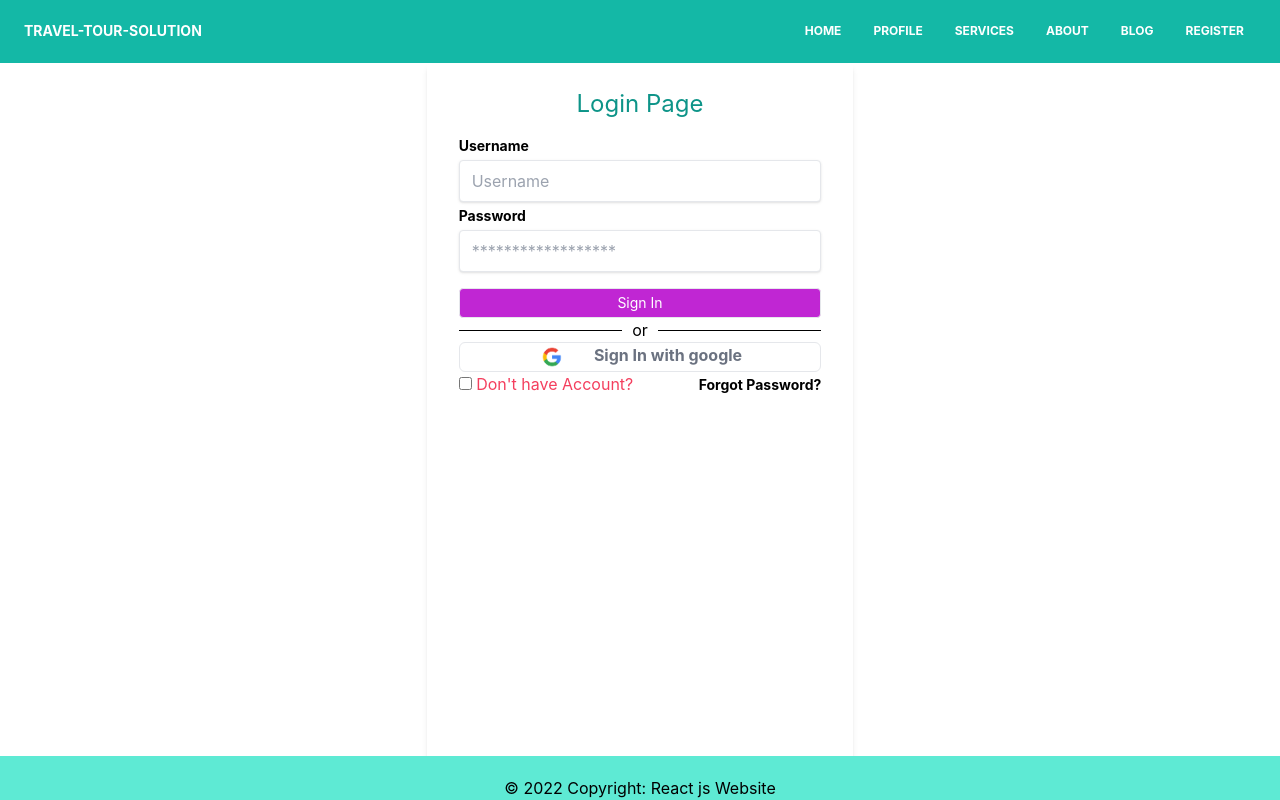
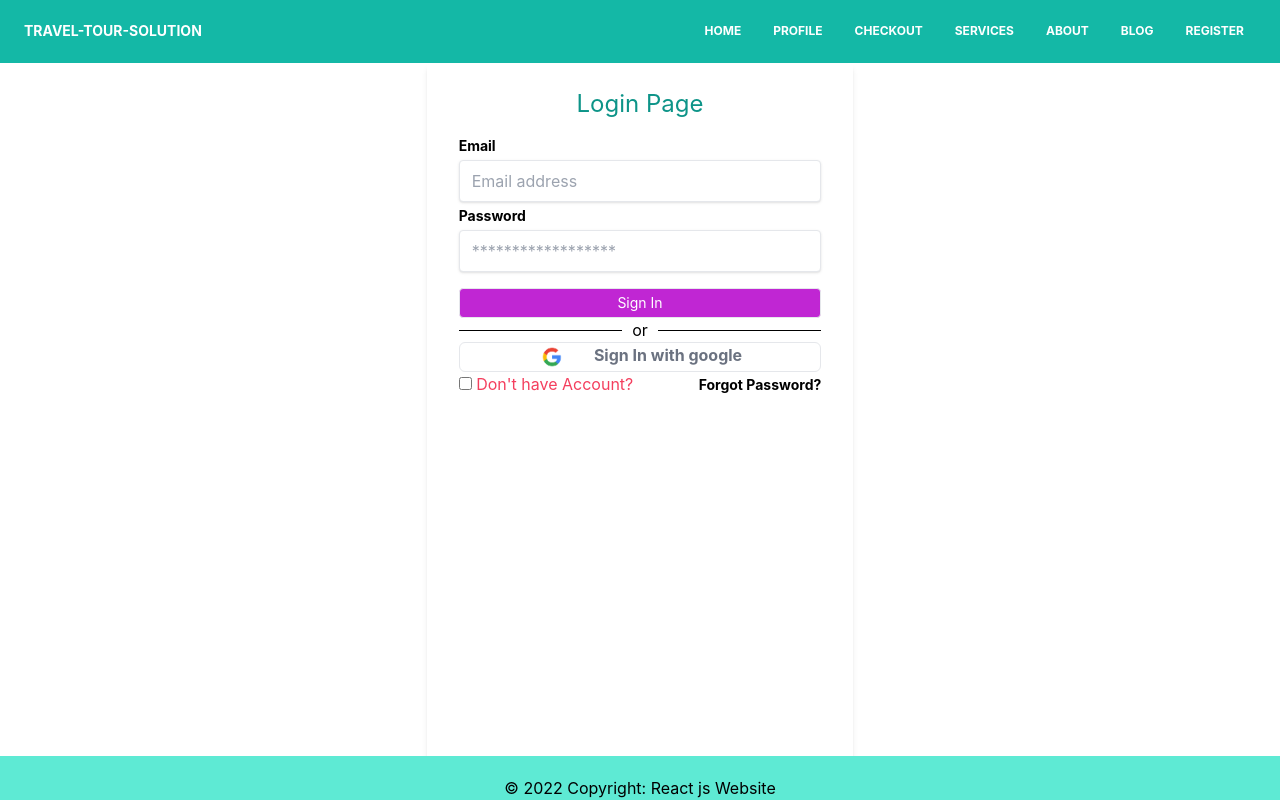
Before and after one commit to 19khaled88/independent-service-provider, a React (Create React App) app: page /register in a window 1280 px wide. Built offline with nearby package versions, Linux system fonts and the light colour scheme; no server answers.

Commit message:
requiredAuth

```diff
--- a/src/Auth/RequiredAuth.js
+++ b/src/Auth/RequiredAuth.js
@@ -1,13 +1,16 @@
 import React from 'react'
 import { useAuthState } from 'react-firebase-hooks/auth'
-import { Navigate, useNavigate } from 'react-router'
+// import { Navigate, useNavigate } from 'react-router'
+import { Navigate, useNavigate, useLocation } from 'react-router-dom'
 import auth from './firebase.init'
 export const RequiredAuth = ({ children }) => {
   const [user] = useAuthState(auth)
   let location = useLocation()
   let navigate = useNavigate()
-  if (!auth.user) {
-    return <Navigate to="/login" state={{ from: location }} replace></Navigate>
+  if (!user) {
+    return (
+      <Navigate to="/register" state={{ from: location }} replace></Navigate>
+    )
   }
-  return <div>RequiredAuth</div>
+  return children
 }
--- /dev/null
+++ b/src/components/Checkout/Checkout.js
@@ -0,0 +1,5 @@
+import React from 'react'
+
+export const Checkout = () => {
+  return <div>Checkout</div>
+}
--- a/src/components/Navbar/Nav.js
+++ b/src/components/Navbar/Nav.js
@@ -1,23 +1,23 @@
-import { signOut } from '@firebase/auth';
-import React, { useState } from 'react';
-import { useAuthState } from 'react-firebase-hooks/auth';
-import { Link, useNavigate } from 'react-router-dom';
-import auth from '../../Auth/firebase.init';
+import { signOut } from '@firebase/auth'
+import React, { useState } from 'react'
+import { useAuthState } from 'react-firebase-hooks/auth'
+import { Link, useNavigate } from 'react-router-dom'
+import auth from '../../Auth/firebase.init'
 export default function Navbar({ fixed }) {
-  const [navbarOpen, setNavbarOpen] = useState(false);
-  const [user, loading, error] = useAuthState(auth);
+  const [navbarOpen, setNavbarOpen] = useState(false)
+  const [user, loading, error] = useAuthState(auth)
 
-  const navigate = useNavigate();
-  const signOutHandler=()=>{
-    signOut(auth).then(()=>{
-      navigate("/");
-
-    }).catch((error)=>{
-      console.log('sign out:',error);
-    });
+  const navigate = useNavigate()
+  const signOutHandler = () => {
+    signOut(auth)
+      .then(() => {
+        navigate('/')
+      })
+      .catch((error) => {
+        console.log('sign out:', error)
+      })
   }
   return (
-
     <>
       <nav className="fixed inset-x-0 flex flex-wrap items-center justify-between px-2 py-3 bg-teal-500">
         <div className="container px-4 mx-auto flex flex-wrap items-center justify-between">
@@ -76,6 +76,14 @@ export default function Navbar({ fixed }) {
               <li className="nav-item">
                 <Link
                   className="px-3 py-2 flex items-center text-xs uppercase font-bold leading-snug text-white hover:opacity-75"
+                  to="/checkout"
+                >
+                  <span className="ml-2">Checkout</span>
+                </Link>
+              </li>
+              <li className="nav-item">
+                <Link
+                  className="px-3 py-2 flex items-center text-xs uppercase font-bold leading-snug text-white hover:opacity-75"
                   to="/services"
                 >
                   <span className="ml-2">Services</span>
@@ -98,22 +106,21 @@ export default function Navbar({ fixed }) {
                 </Link>
               </li>
               <li className="nav-item">
-              {
-                user !== null ?
-                <button onClick={signOutHandler}
+                {user !== null ? (
+                  <button
+                    onClick={signOutHandler}
                     className="px-3 py-2 flex items-center text-xs uppercase font-bold leading-snug text-white hover:opacity-75"
                   >
                     <span className="ml-2">Logout</span>
                   </button>
-                :
+                ) : (
                   <Link
                     className="px-3 py-2 flex items-center text-xs uppercase font-bold leading-snug text-white hover:opacity-75"
                     to="/register"
                   >
                     <span className="ml-2">Register</span>
                   </Link>
-              }
-
+                )}
               </li>
             </ul>
           </div>
--- a/src/components/Register/Register.js
+++ b/src/components/Register/Register.js
@@ -1,106 +1,110 @@
-import { GoogleAuthProvider, signInWithPopup } from "firebase/auth";
-import React, { useRef, useState } from 'react';
-import { useAuthState, useCreateUserWithEmailAndPassword, useSignInWithEmailAndPassword } from 'react-firebase-hooks/auth';
-import { useNavigate } from 'react-router-dom';
-import auth from '../../Auth/firebase.init';
+import { GoogleAuthProvider, signInWithPopup } from 'firebase/auth'
+import React, { useRef, useState } from 'react'
+import {
+  useAuthState,
+  useCreateUserWithEmailAndPassword,
+  useSignInWithEmailAndPassword,
+} from 'react-firebase-hooks/auth'
+import { useNavigate, useLocation } from 'react-router-dom'
+import auth from '../../Auth/firebase.init'
 
 export const Register = () => {
   const [register, setRegister] = useState(true)
-  const [loading] = useAuthState(auth);
+  const [loading] = useAuthState(auth)
   const [
     createUserWithEmailAndPassword,
     user1,
     loading1,
     error1,
-  ] = useCreateUserWithEmailAndPassword(auth);
+  ] = useCreateUserWithEmailAndPassword(auth)
   const [
     signInWithEmailAndPassword,
     user2,
     loading2,
     error2,
-  ] = useSignInWithEmailAndPassword(auth);
-  const [user, setUser] = useState('');
-  const [error, setError] = useState('');
-  const navigate = useNavigate();
-
-  const provider = new GoogleAuthProvider();
+  ] = useSignInWithEmailAndPassword(auth)
+  const [user, setUser] = useState('')
+  const [error, setError] = useState('')
+  const navigate = useNavigate()
+  const location = useLocation()
+  let from = location.state?.from?.pathname || '/'
+  const provider = new GoogleAuthProvider()
 
   const registrationPageHandler = () => {
     setRegister(!register)
   }
 
-  const googleAuthHandler=()=>{
-    signInWithPopup(auth,provider)
-      .then((result)=>{
-      const  currentUser = result.user;
-      setUser(currentUser);
-      navigate('/profile');
-
-      }).catch((error) => {
-        const currenterror = error.message;
+  const googleAuthHandler = () => {
+    signInWithPopup(auth, provider)
+      .then((result) => {
+        const currentUser = result.user
+        setUser(currentUser)
+        navigate('/profile')
+      })
+      .catch((error) => {
+        const currenterror = error.message
         setError(currenterror)
         setTimeout(() => {
-          setError('');
-        }, 3000);
-      });
+          setError('')
+        }, 3000)
+      })
   }
 
-  const emailRef = useRef('');
-  const passwordRef = useRef('');
-  const confPasswordRef = useRef('');
-  let errorState;
-  let loadingState;
-  let currUser;
+  const emailRef = useRef('')
+  const passwordRef = useRef('')
+  const confPasswordRef = useRef('')
+  let errorState
+  let loadingState
+  let currUser
 
   if (error1 || error2) {
-    errorState =  error.message
+    errorState = error.message
   }
   if (loading1 || loading2) {
     loadingState = 'Loading...'
   }
   if (user1 || user2) {
-   navigate('/profile');
+    //  navigate('/profile');
+    navigate(from, { replace: true })
   }
 
-  const submiLogintHandler=(event)=>{
-    event.preventDefault();
-    const email = emailRef.current.value;
-    const password = passwordRef.current.value;
+  const submiLogintHandler = (event) => {
+    event.preventDefault()
+    const email = emailRef.current.value
+    const password = passwordRef.current.value
 
-    if(password.length < 6){
-      setError('Password must be al least 6 characters');
-      const timer = setTimeout(()=>{
-        setError('');
-      },3000);
-      return timer;
+    if (password.length < 6) {
+      setError('Password must be al least 6 characters')
+      const timer = setTimeout(() => {
+        setError('')
+      }, 3000)
+      return timer
     }
 
     signInWithEmailAndPassword(email, password)
-
   }
 
-  const submitSignupHandler=(event)=>{
-    event.preventDefault();
-    const email = emailRef.current.value;
-    const password = passwordRef.current.value;
-    const confPass= confPasswordRef.current.value;
+  const submitSignupHandler = (event) => {
+    event.preventDefault()
+    const email = emailRef.current.value
+    const password = passwordRef.current.value
+    const confPass = confPasswordRef.current.value
 
-    if(password.length  < 6){
-      setError('Password must be at least 6 characters');
-      const timer = setTimeout(()=>{
-        setError('');
-      },3000);
-      return timer;
+    if (password.length < 6) {
+      setError('Password must be at least 6 characters')
+      const timer = setTimeout(() => {
+        setError('')
+      }, 3000)
+      return timer
     }
-    if(password !== confPass){
-     setError('Password not match');
-     const timer = setTimeout(()=>{
-       setError('');
-     },3000);
-     return timer;
+    if (password !== confPass) {
+      setError('Password not match')
+      const timer = setTimeout(() => {
+        setError('')
+      }, 3000)
+      return timer
     }
     createUserWithEmailAndPassword(email, password)
-
   }
 
   return (
@@ -112,16 +116,16 @@ export const Register = () => {
             <div class="mb-1">
               <label
                 class="block text-grey-darker text-sm font-bold mb-1"
-                  for="username"
+                for="Email"
               >
-                  Username
+                Email
               </label>
               <input
                 ref={emailRef}
                 class="shadow appearance-none border rounded w-full py-2 px-3 text-grey-darker"
-                  id="username"
+                id="Email"
                 type="text"
-                  placeholder="Username"
+                placeholder="Email address"
                 required
               />
             </div>
@@ -158,21 +162,24 @@ export const Register = () => {
         </div>
       ) : (
         <div className="">
-          <p className="text-2xl mb-2 text-center text-teal-600"> Sign Up Page</p>
+          <p className="text-2xl mb-2 text-center text-teal-600">
+            {' '}
+            Sign Up Page
+          </p>
           <form onSubmit={submitSignupHandler}>
             <div class="mb-1">
               <label
                 class="block text-grey-darker text-sm font-bold mb-1"
-                for="username"
+                for="Email"
               >
-                Username
+                Email
               </label>
               <input
                 ref={emailRef}
                 class="shadow appearance-none border rounded w-full py-2 px-3 text-grey-darker"
-                id="username"
+                id="Email"
                 type="text"
-                placeholder="Username"
+                placeholder="Email address"
                 required
               />
             </div>
@@ -225,8 +232,6 @@ export const Register = () => {
         </div>
       )}
 
-
-
       <div className="flex flex-row justify-between items-center ">
         <hr
           style={{
@@ -249,12 +254,14 @@ export const Register = () => {
         />
       </div>
       <div>
-        <button onClick={googleAuthHandler} className="bg-white-200  px-4 w-full text-1xl text-base flex flex-row justify-center space-x-7 font-bold text-gray-500 rounded-md border border-green focus:outline-none focus:border-green-dark">
+        <button
+          onClick={googleAuthHandler}
+          className="bg-white-200  px-4 w-full text-1xl text-base flex flex-row justify-center space-x-7 font-bold text-gray-500 rounded-md border border-green focus:outline-none focus:border-green-dark"
+        >
           <img className="w-7 h-7 my-0" src="/images/google.png" alt="" />
           <span>Sign In with google</span>
         </button>
       </div>
-
 
       <div className="flex flex-row justify-between">
         <div>
```
Also changed, not shown: src/App.js (+11 -1 lines). Lines whose indentation alone changed are shown as unchanged.
